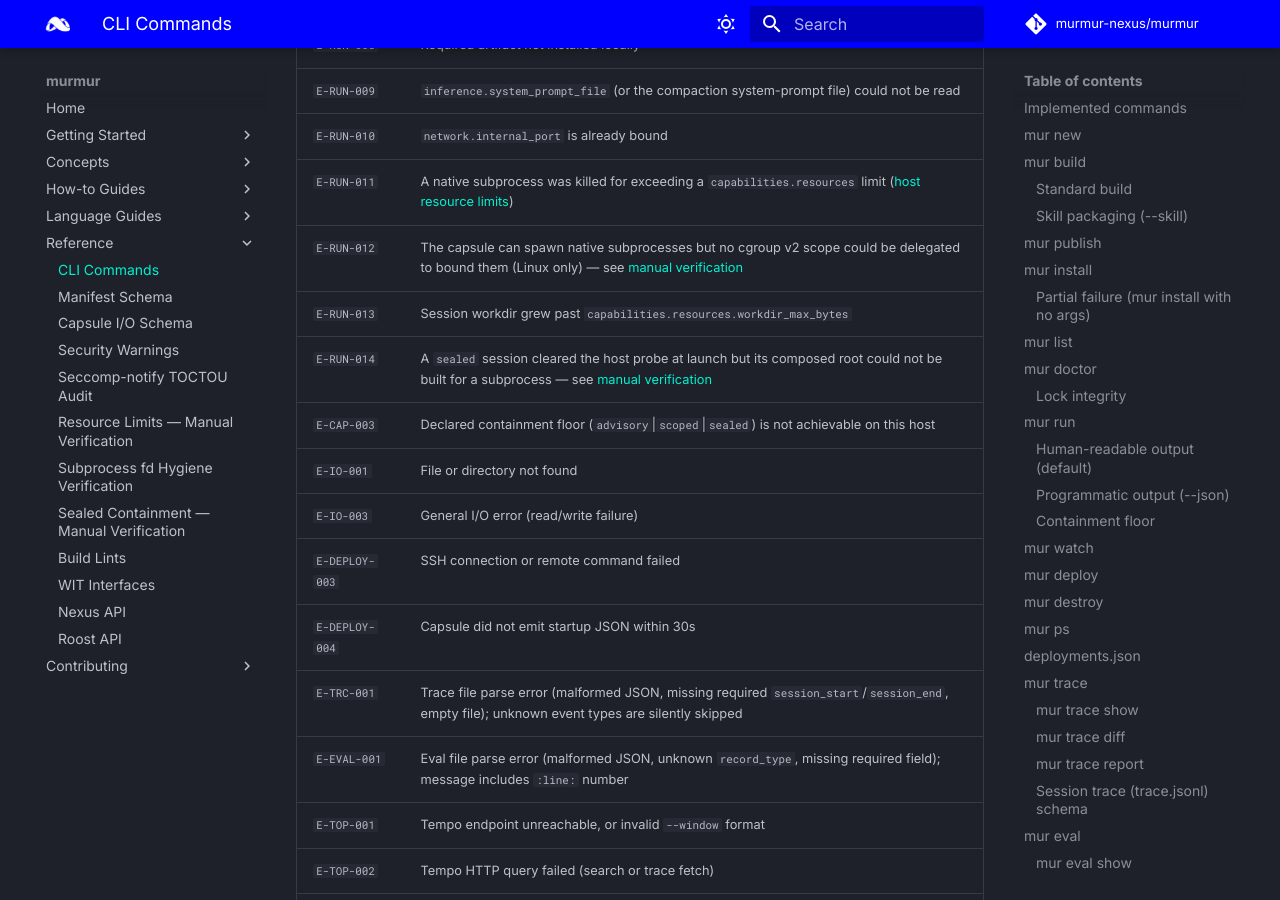
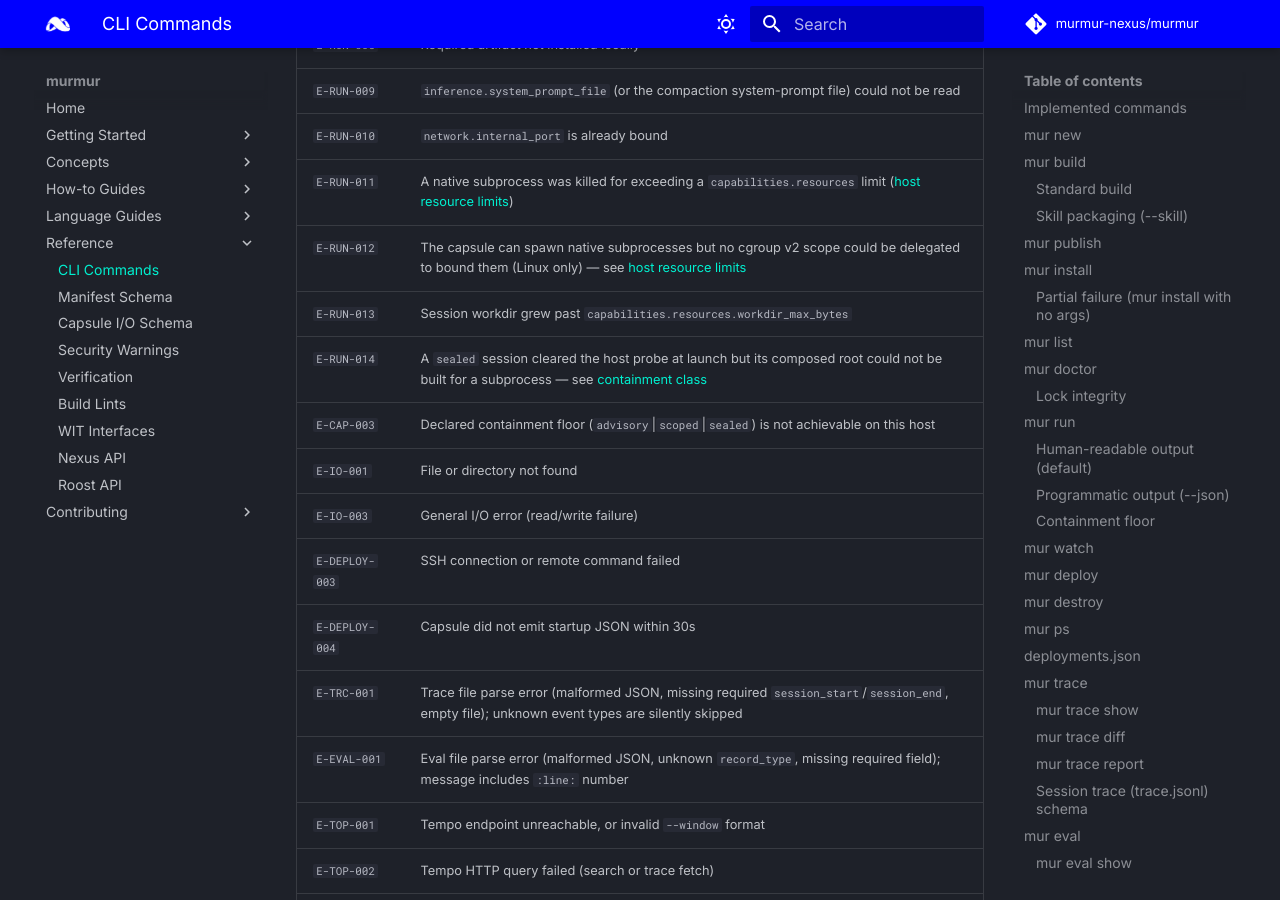
Before and after one commit to murmur-nexus/murmur, an MkDocs documentation site: the page built from docs/content/reference/cli.md, in a window 1280 px wide and 900 px high, scrolled down 45582 px. Built offline with MkDocs 1.6.1 and Material for MkDocs 9.7.7, drawn with Linux system fonts in a browser that asks for light colours; comment, search, counter and statistics services are not loaded.

Commit message:
Unpublish the manual-verification procedures from the docs site, keep them in the repo (#38)
* checkpoint(#43022a0b): Entering review stage

Signed-off-by: ewdegraaff <ewdegraaff@users.noreply.github.com>

* checkpoint(#43022a0b): Entering test stage

Signed-off-by: ewdegraaff <ewdegraaff@users.noreply.github.com>

* docs(#43022a0b): Unpublish the manual-verification procedures from the docs site, keep them in the repo

Signed-off-by: ewdegraaff <ewdegraaff@users.noreply.github.com>

---------

Signed-off-by: ewdegraaff <ewdegraaff@users.noreply.github.com>
Co-authored-by: ewdegraaff <ewdegraaff@users.noreply.github.com>

```diff
--- a/docs/content/reference/cli.md
+++ b/docs/content/reference/cli.md
@@ -1633,9 +1633,9 @@ Remote mode requires:
 | `E-RUN-009` | `inference.system_prompt_file` (or the compaction system-prompt file) could not be read |
 | `E-RUN-010` | `network.internal_port` is already bound |
 | `E-RUN-011` | A native subprocess was killed for exceeding a `capabilities.resources` limit ([host resource limits](manifest-schema.md#host-resource-limits)) |
-| `E-RUN-012` | The capsule can spawn native subprocesses but no cgroup v2 scope could be delegated to bound them (Linux only) — see [manual verification](resource-limits-manual-verification.md) |
+| `E-RUN-012` | The capsule can spawn native subprocesses but no cgroup v2 scope could be delegated to bound them (Linux only) — see [host resource limits](manifest-schema.md#host-resource-limits) |
 | `E-RUN-013` | Session workdir grew past `capabilities.resources.workdir_max_bytes` |
-| `E-RUN-014` | A `sealed` session cleared the host probe at launch but its composed root could not be built for a subprocess — see [manual verification](sealed-containment-manual-verification.md) |
+| `E-RUN-014` | A `sealed` session cleared the host probe at launch but its composed root could not be built for a subprocess — see [containment class](manifest-schema.md#field-containment) |
 | `E-CAP-003` | Declared containment floor (`advisory`\|`scoped`\|`sealed`) is not achievable on this host |
 | `E-IO-001` | File or directory not found |
 | `E-IO-003` | General I/O error (read/write failure) |
--- a/docs/mkdocs.yml
+++ b/docs/mkdocs.yml
@@ -10,6 +10,14 @@ exclude_docs: |
   # Snippet partials pulled in via --8<--; not standalone pages.
   # pymdownx.snippets still resolves them from disk via base_path.
   includes/
+  # Hand-run acceptance procedures addressed to the team, not to users. They stay in
+  # the repo at these paths (code comments cite them by path) but are not published.
+  # reference/verification.md is the published landing page that links to them on GitHub.
+  # Note: links *inside* these four are no longer checked by `mkdocs build --strict`.
+  reference/sealed-containment-manual-verification.md
+  reference/resource-limits-manual-verification.md
+  reference/seccomp-notify-toctou-audit.md
+  reference/subprocess-fd-hygiene-verification.md
 
 theme:
   name: material
@@ -123,10 +131,7 @@ nav:
       - Manifest Schema: reference/manifest-schema.md
       - Capsule I/O Schema: reference/capsule-io.md
       - Security Warnings: reference/security-warnings.md
-      - Seccomp-notify TOCTOU Audit: reference/seccomp-notify-toctou-audit.md
-      - Resource Limits — Manual Verification: reference/resource-limits-manual-verification.md
-      - Subprocess fd Hygiene Verification: reference/subprocess-fd-hygiene-verification.md
-      - Sealed Containment — Manual Verification: reference/sealed-containment-manual-verification.md
+      - Verification: reference/verification.md
       - Build Lints: reference/build-lints.md
       - WIT Interfaces: reference/wit-interfaces.md
       - Nexus API: reference/nexus-api.md
```
Also changed, not shown: docs/content/reference/manifest-schema.md (+9 -3 lines), docs/content/reference/security-warnings.md (+1 -1 lines), docs/content/reference/verification.md (added, +86 -0 lines).
